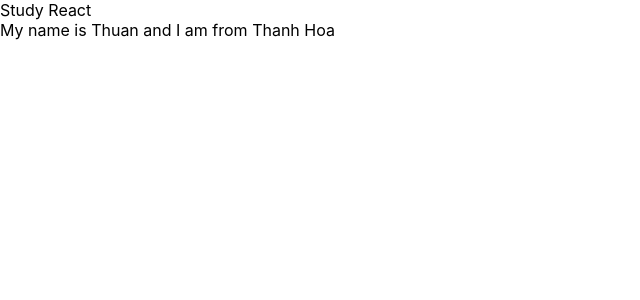
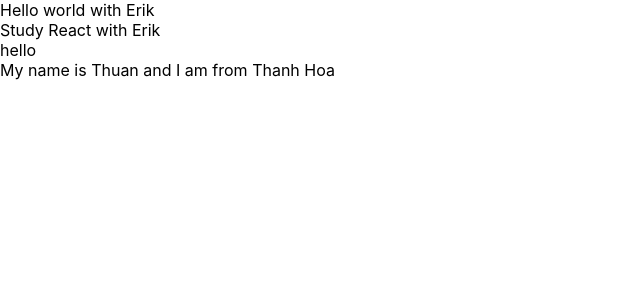
Before and after one commit to thuanlv0911/React-base, a React (Create React App) app: page / in a window 1280 px wide. Shown: the top 300 px of the page, without its empty margins (0-640 px from the left). Built offline with nearby package versions, Linux system fonts and the light colour scheme.

Commit message:
video17more

```diff
--- a/src/App.js
+++ b/src/App.js
@@ -9,6 +9,7 @@ class App extends React.Component {
   render() {
     return (
       <div>
+        Hello world with Erik
         <MyComponent></MyComponent>
       </div>
     );
--- a/src/components/MyComponent.js
+++ b/src/components/MyComponent.js
@@ -13,7 +13,8 @@ class MyComponent extends React.Component {
   render() {
     return (
       <div>
-        Study React
+        Study React with Erik
+        <div>hello</div>
         <div>
           My name is {this.state.name} and I am from {this.state.address}
         </div>
```
